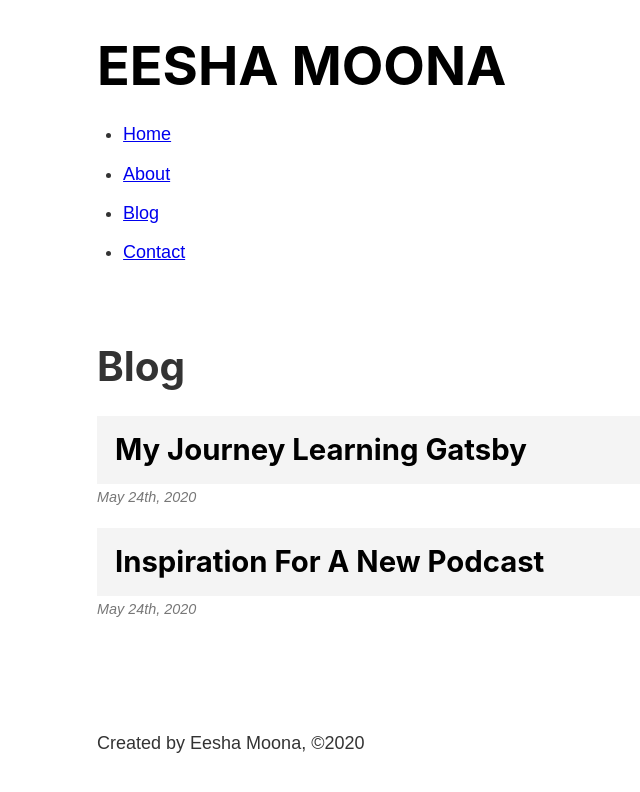
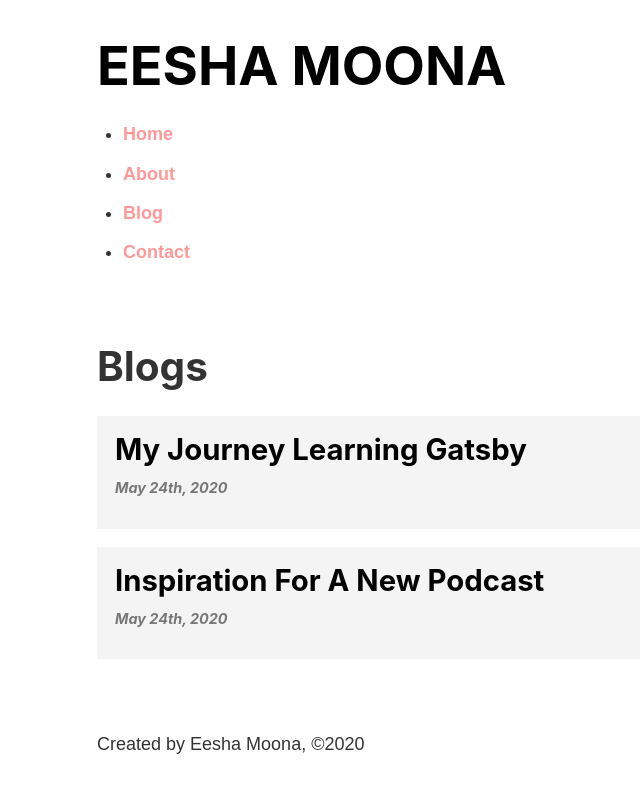
Before and after one commit to eeshamoona/Personal-Gatsby-Website, a Gatsby site: page /blog in a window 1280 px wide. Shown: the whole page, without its empty margins (186-826 px from the left). Built offline with nearby package versions, Linux system fonts and the light colour scheme; Gatsby itself is replaced by a stand-in of ours.

Commit message:
Adding additional styling

```diff
--- a/src/pages/blog.js
+++ b/src/pages/blog.js
@@ -26,13 +26,14 @@ const BlogPage = () => {
     return (
         <div>
             <Layout>
-                <h1>Blog</h1>
+                <h1>Blogs</h1>
                 <ol className = {blogStyles.posts}>
                     {data.allMarkdownRemark.edges.map((edge) => {
                             return (
                                 <li className={blogStyles.post}>
-                                    <h2><Link to= {`./blog/${edge.node.fields.slug}`}>{edge.node.frontmatter.title}</Link></h2>
+                                    <h2><Link to= {`./blog/${edge.node.fields.slug}`}>{edge.node.frontmatter.title}
                                     <p>{edge.node.frontmatter.date}</p>
+                                    </Link></h2>
                                 </li>
                             )
                         })
--- a/src/pages/blog.module.scss
+++ b/src/pages/blog.module.scss
@@ -22,6 +22,7 @@
 
    p{
        color: #777777;
+       margin: 0.8rem 0;
        font-size: .8rem;
        font-style: italic;
    }
--- a/src/pages/index.js
+++ b/src/pages/index.js
@@ -2,7 +2,7 @@ import React from "react"
 import { Link } from 'gatsby'
 
 import Layout from "../components/layout"
-import indexStyles from './index.module.scss'
+//import indexStyles from './index.module.scss'
 
 const IndexPage = () => {
 
--- a/src/styles/index.scss
+++ b/src/styles/index.scss
@@ -42,6 +42,9 @@ html {
     display: none;
   }
   a {
+    text-decoration: none;
+    color: #FF9999;
+    font-weight: bold;
     background-color: transparent;
     -webkit-text-decoration-skip: objects;
   }
```
